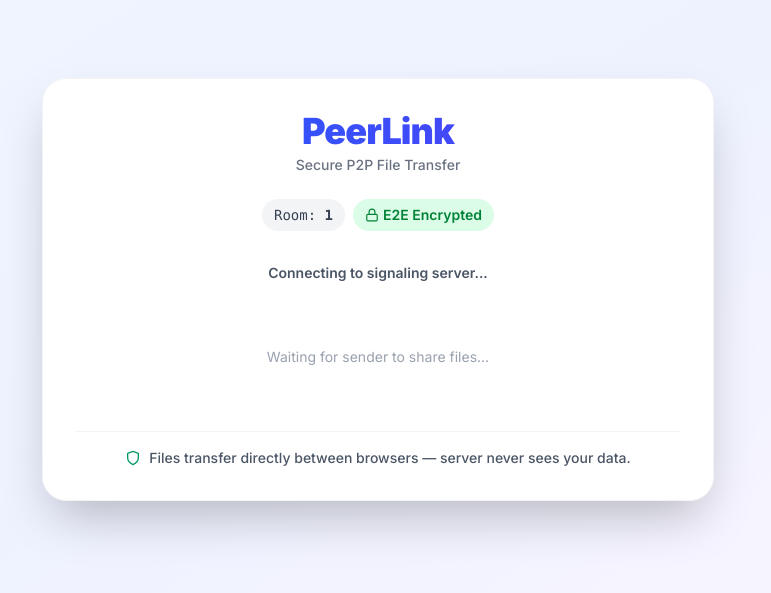
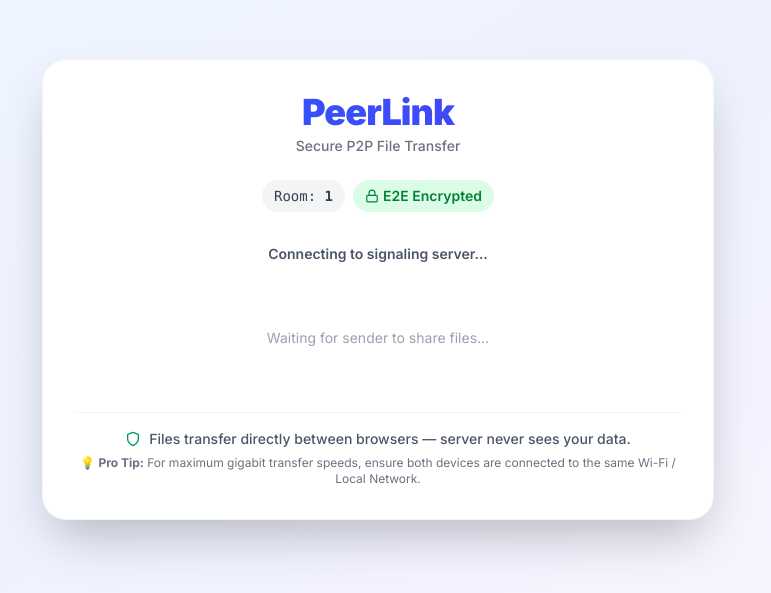
Before and after one commit to Utkarsh-Awasthi08/PeerLink, a Next.js app in the folder file_sharer_frontend/: page /d/1 in a window 1280 px wide. Shown: the part 111-704 px from the top of the page, without its empty margins (262-1033 px from the left). Built offline with nearby package versions, Linux system fonts and the light colour scheme; no server answers.

Commit message:
ui: add pro tip about LAN Wi-Fi speed to the footer

```diff
--- a/file_sharer_frontend/src/app/d/[code]/page.tsx
+++ b/file_sharer_frontend/src/app/d/[code]/page.tsx
@@ -273,9 +273,14 @@
         )}
 
         {/* Security notice */}
-        <div className="mt-8 pt-4 border-t border-gray-100 flex items-center justify-center gap-2 text-sm text-gray-600 font-medium">
-          <FiShield className="w-4 h-4 text-emerald-600 flex-shrink-0" />
-          <span>Files transfer directly between browsers — server never sees your data.</span>
+        <div className="mt-8 pt-4 border-t border-gray-100 flex flex-col items-center justify-center gap-1.5 text-sm text-gray-600 font-medium text-center">
+          <div className="flex items-center justify-center gap-2">
+            <FiShield className="w-4 h-4 text-emerald-600 flex-shrink-0" />
+            <span>Files transfer directly between browsers — server never sees your data.</span>
+          </div>
+          <div className="text-xs text-gray-500 font-normal">
+            💡 <strong>Pro Tip:</strong> For maximum gigabit transfer speeds, ensure both devices are connected to the same Wi-Fi / Local Network.
+          </div>
         </div>
       </div>
     </div>
--- a/file_sharer_frontend/src/app/page.tsx
+++ b/file_sharer_frontend/src/app/page.tsx
@@ -355,9 +355,14 @@
           </div>
 
           {/* Footer */}
-          <div className="px-6 py-4 bg-gray-50/80 border-t border-gray-100 flex items-center justify-center gap-2 text-sm text-gray-600 font-medium">
-            <FiShield className="w-4 h-4 text-emerald-600 flex-shrink-0" />
-            <span>End-to-end encrypted · Files never touch our servers</span>
+          <div className="px-6 py-4 bg-gray-50/80 border-t border-gray-100 flex flex-col items-center justify-center gap-1.5 text-sm text-gray-600 font-medium text-center">
+            <div className="flex items-center justify-center gap-2">
+              <FiShield className="w-4 h-4 text-emerald-600 flex-shrink-0" />
+              <span>End-to-end encrypted · Files never touch our servers</span>
+            </div>
+            <div className="text-xs text-gray-500 font-normal">
+              💡 <strong>Pro Tip:</strong> For maximum gigabit transfer speeds, ensure both devices are connected to the same Wi-Fi / Local Network.
+            </div>
           </div>
         </div>
       </div>
```
